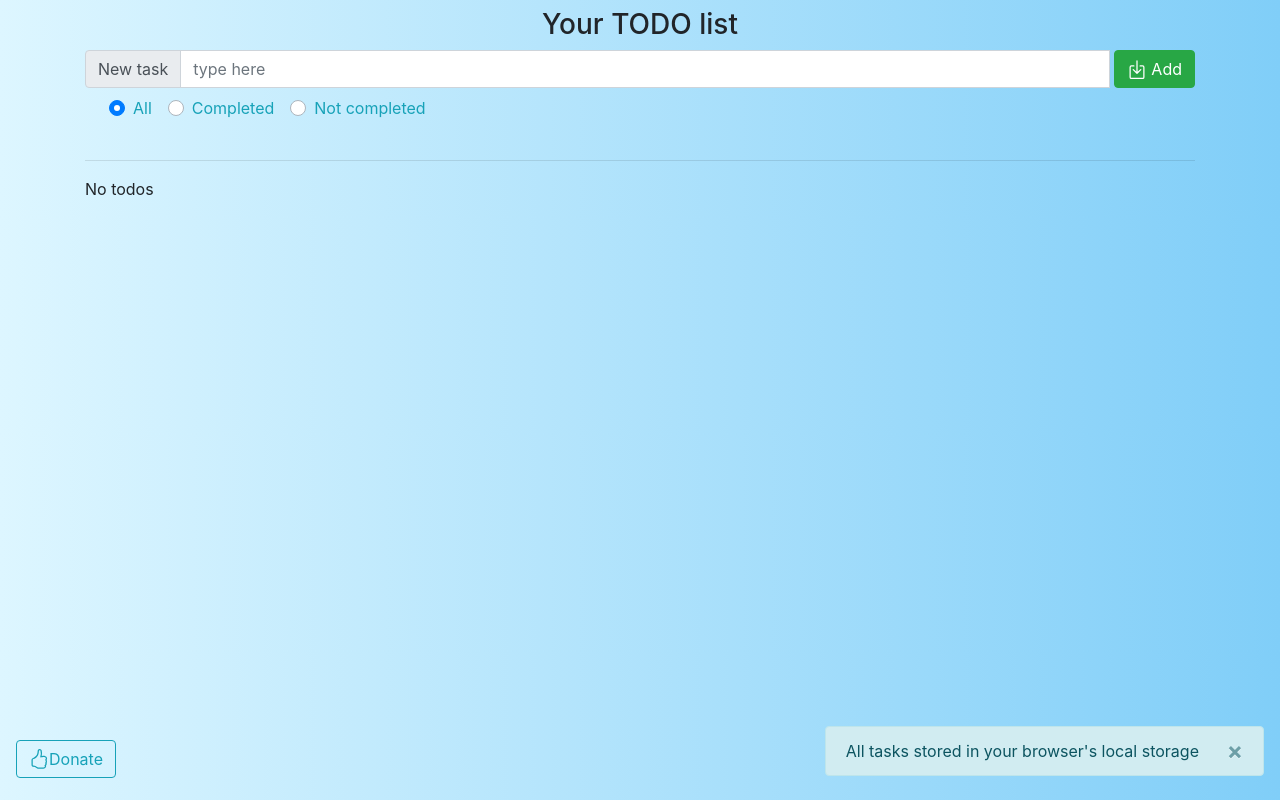
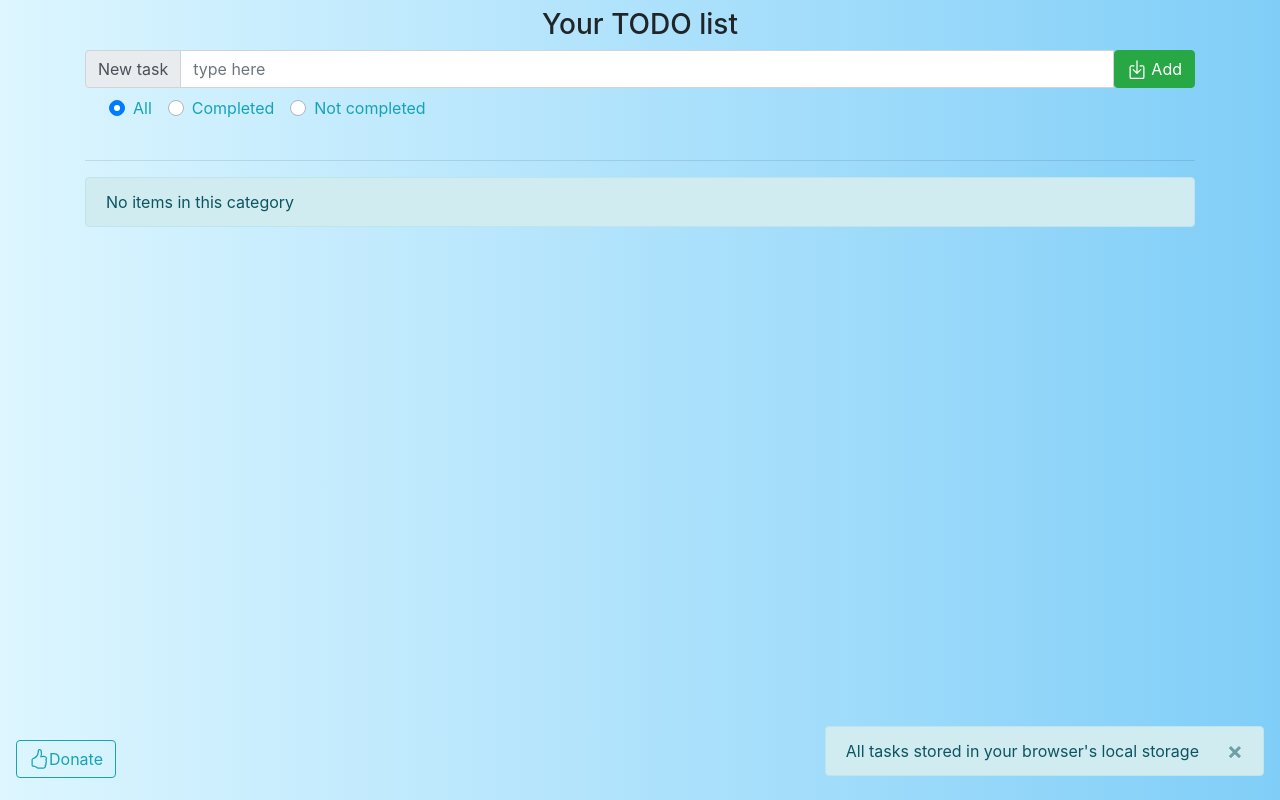
Before and after one commit to Yaltaphil/first-vue, a Vue app: page / in a window 1280 px wide. Built offline with nearby package versions, Linux system fonts and the light colour scheme.

Commit message:
chore: minor style changes

```diff
--- a/src/App.vue
+++ b/src/App.vue
@@ -15,10 +15,9 @@
     <todolist
       v-bind:todos="displayTasks"
       v-on:removeTodoItem="removeTodoItem"
-      v-if="todos.length"
+      v-if="displayTasks.length"
     />
-    <p v-else>No todos</p>
-
+    <b-alert v-else show fade variant="info">No items in this category</b-alert>
     <footer class="navbar footer fixed-bottom">
       <b-button
         href="https://money.yandex.ru/to/410013014746086"
@@ -38,7 +37,7 @@
 import todolist from "@/components/todolist.vue";
 import add from "@/components/add.vue";
 var addSound = new Audio(require("@/assets/End_note.ogg"));
-addSound.volume = 0.25;
+addSound.volume = 0.35;
 var trashSound = new Audio(require("@/assets/KeypressStandard.ogg"));
 trashSound.volume = 0.5;
 export default {
--- a/src/components/add.vue
+++ b/src/components/add.vue
@@ -2,7 +2,6 @@
   <form @submit.prevent="onSubmit">
     <b-input-group prepend="New task">
       <b-form-input
-        class="mr-1"
         v-model="title"
         placeholder="type here"
         aria-controls="field for task input"
```
Also changed, not shown: 1 other file (tests, documents, lock files or other folders).
